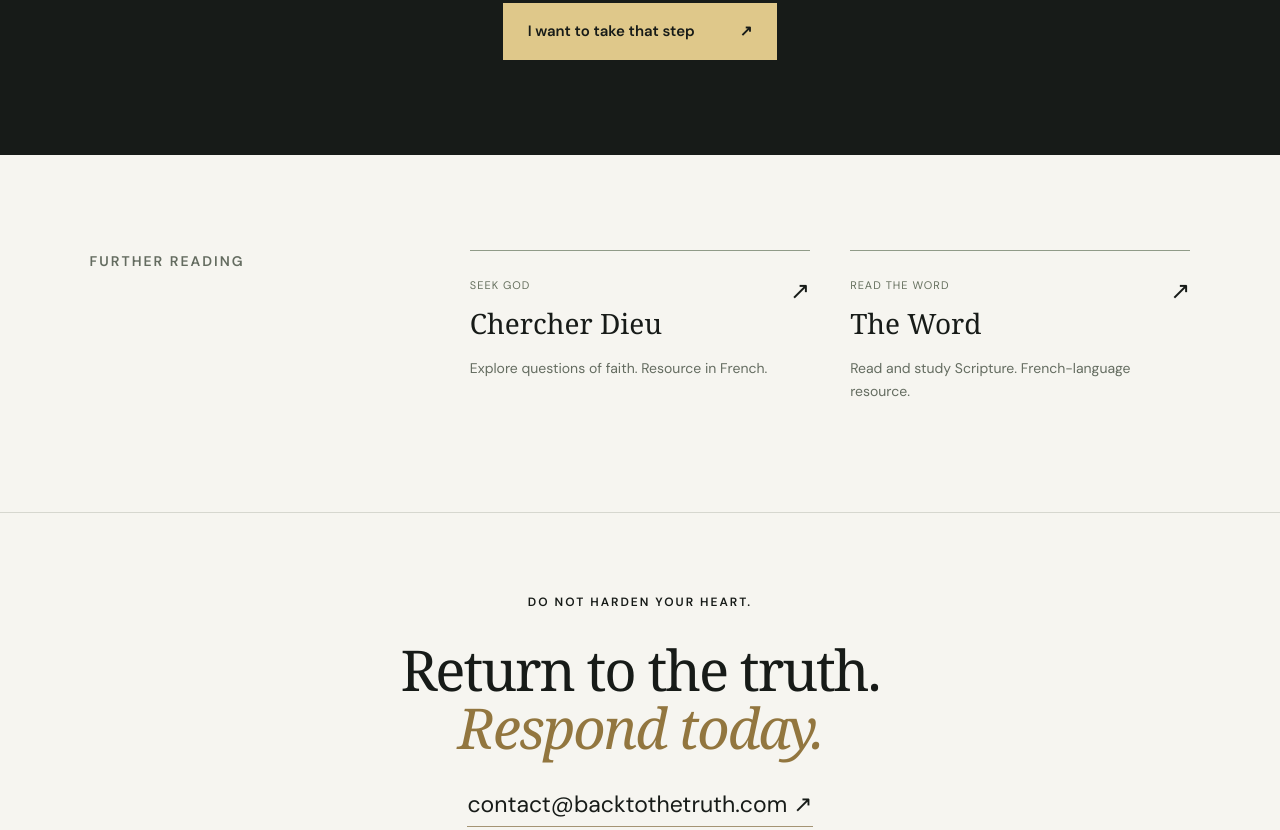
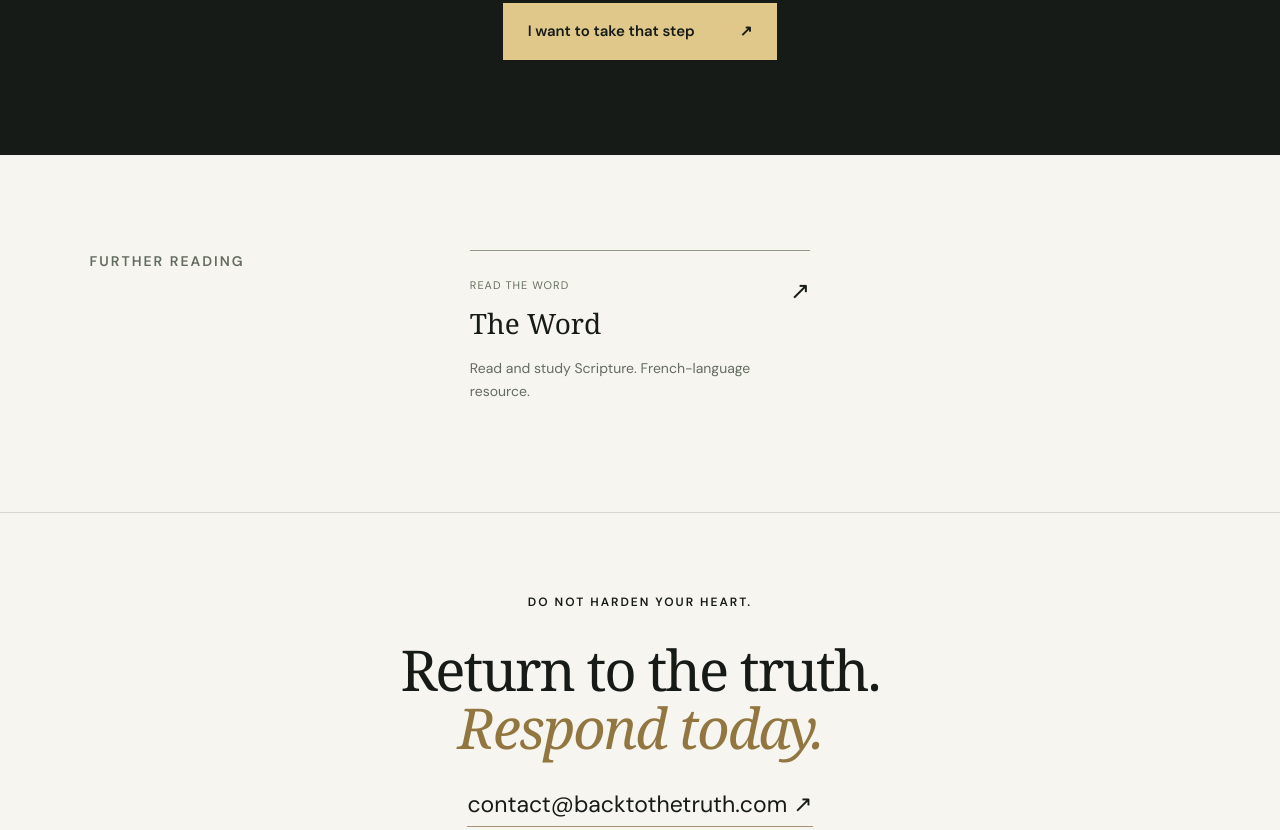
Before and after one commit to backtothetruth/backtothetruth, a plain HTML site: page index.html in a window 1280 px wide. Shown: the part 3595-4425 px from the top of the page. Drawn offline with Linux system fonts and the light colour scheme; a web font is replaced by a local one.

Commit message:
Remove Chercher Dieu link

```diff
--- a/index.html
+++ b/index.html
@@ -14,5 +14,5 @@
 <article><span>07</span><h3>Make disciples</h3><p>Carry the gospel to others. Teach them to obey Jesus, and live faithfully the message you share.</p><small>MATTHEW 28:19–20</small></article>
 <div class="principle-end"><p>Repent.<br>Return.<br><em>Follow.</em></p></div></div></section>
 <section id="chemin" class="section journey"><p class="eyebrow">03 / YOUR RESPONSE</p><h2>You have heard the call.<br><em>How will you respond?</em></h2><p class="journey-intro">Do not leave this as another page you read and forget. Open the Scriptures. Come before God honestly. Take the step you know you need to take.</p><div class="steps"><article><span>01 / EXAMINE</span><h3>Open the Word</h3><p>Read Jeremiah 7:1–11 and Luke 6:46–49. Where have you relied on religious words while resisting what God asks of you?</p></article><article><span>02 / REPENT</span><h3>Turn to God</h3><p>Confess your sins to God. Ask for His mercy. Turn away from what His Word exposes, and put your trust in Jesus Christ.</p></article><article><span>03 / OBEY</span><h3>Act on what you hear</h3><p>Read Acts 2:37–42. Consider the response it describes. If you need to discuss repentance, baptism, or following Jesus, write to us.</p></article></div><a class="button" href="mailto:contact@backtothetruth.com?subject=I%20want%20to%20return%20to%20the%20truth">I want to take that step <span>↗</span></a></section>
-<section class="section resources"><p class="eyebrow">FURTHER READING</p><a href="https://chercherdieu.com" target="_blank" rel="noopener"><div><span>SEEK GOD</span><h3>Chercher Dieu</h3><p>Explore questions of faith. Resource in French.</p></div><span aria-hidden="true">↗</span></a><a href="https://theword.fr" target="_blank" rel="noopener"><div><span>READ THE WORD</span><h3>The Word</h3><p>Read and study Scripture. French-language resource.</p></div><span aria-hidden="true">↗</span></a></section>
+<section class="section resources"><p class="eyebrow">FURTHER READING</p><a href="https://theword.fr" target="_blank" rel="noopener"><div><span>READ THE WORD</span><h3>The Word</h3><p>Read and study Scripture. French-language resource.</p></div><span aria-hidden="true">↗</span></a></section>
 <section class="section final-call"><p class="eyebrow">DO NOT HARDEN YOUR HEART.</p><h2>Return to the truth.<br><em>Respond today.</em></h2><a href="mailto:contact@backtothetruth.com">contact@backtothetruth.com ↗</a></section></main><footer><a class="brand" href="#">BACK TO THE TRUTH</a><p>Back to Jesus. Back to His Word.</p><span>© 2026 BACK TO THE TRUTH</span></footer></body></html>
```
